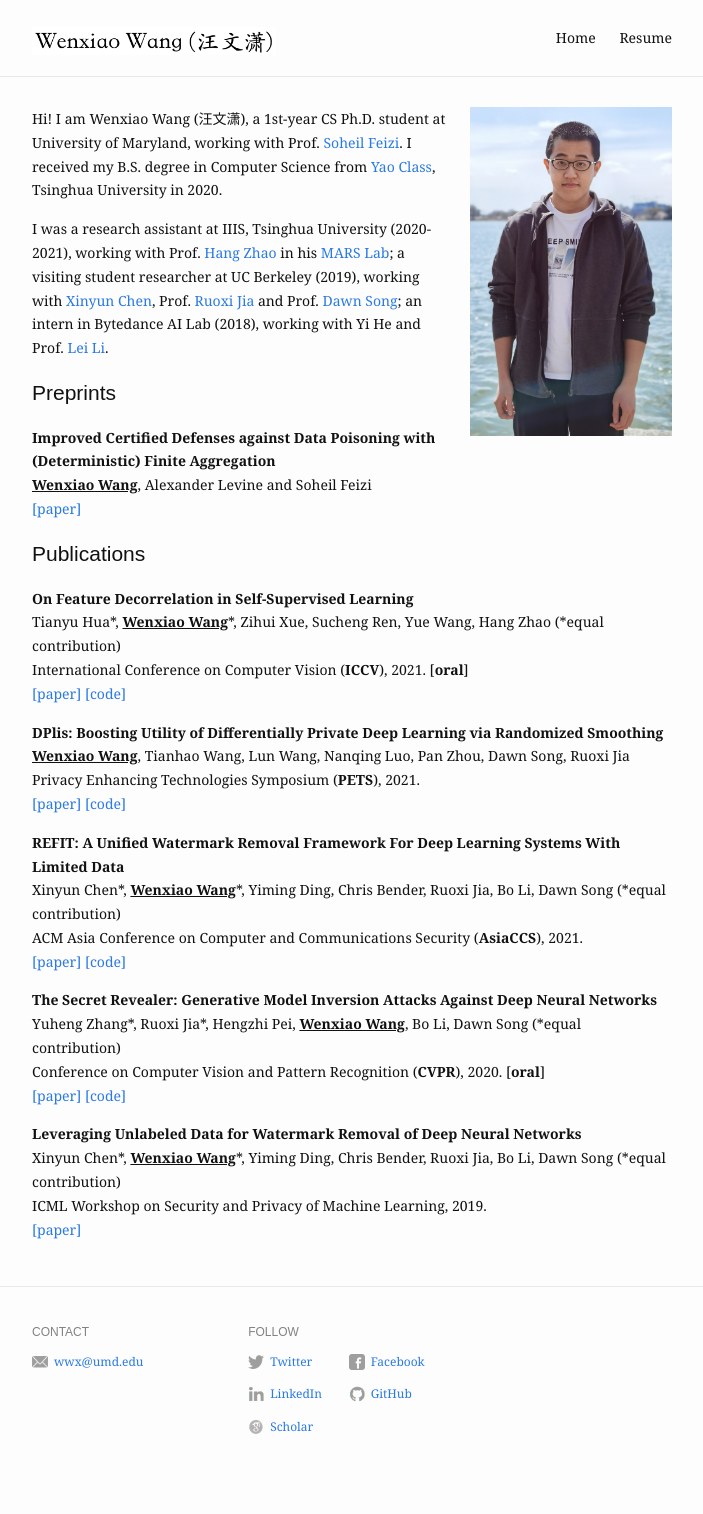
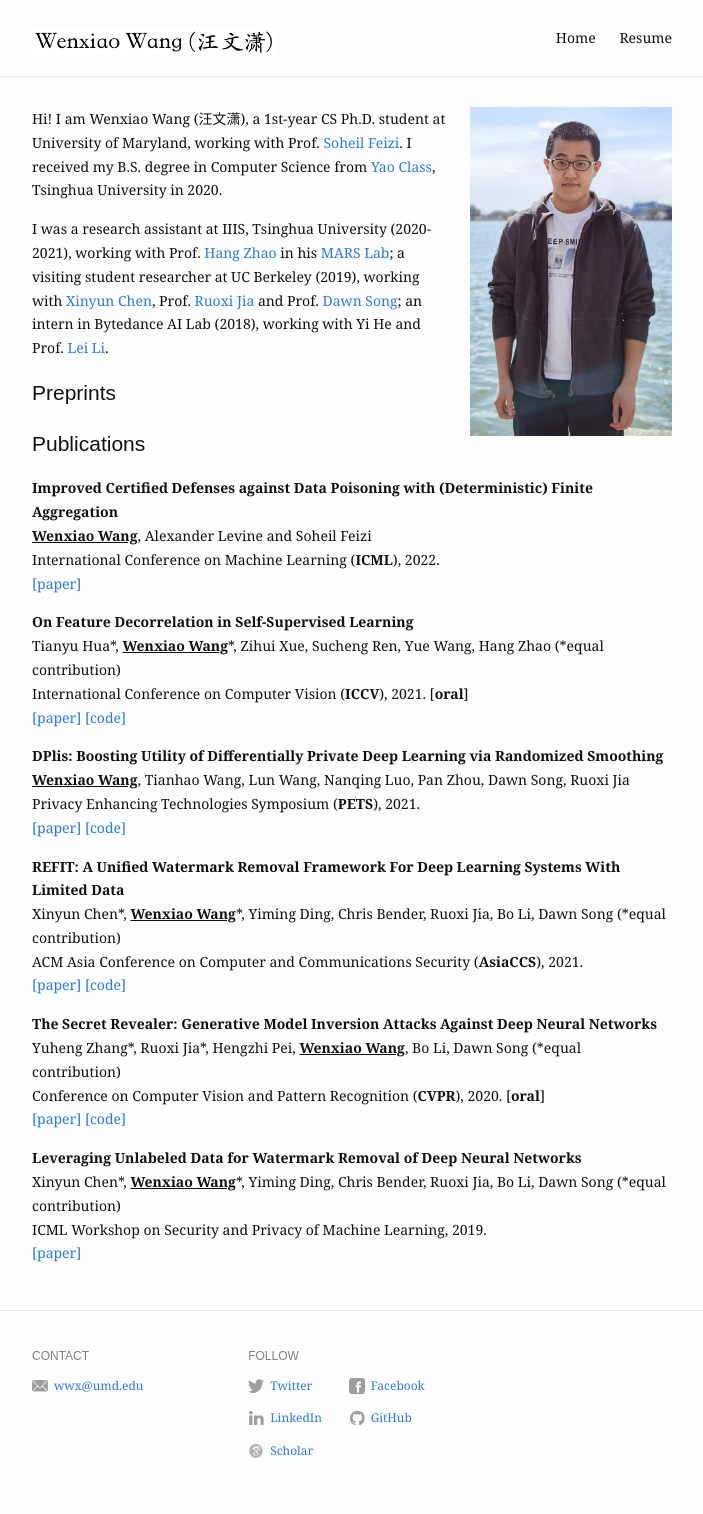
Before and after one commit to wangwenxiao/wangwenxiao.github.io, a Jekyll site: the page built from index.md, in a window 1280 px wide. Shown: the whole page, without its empty margins (288-991 px from the left). Built offline with Jekyll 4.4.1, drawn with Linux system fonts in a browser that asks for light colours; before the commit the page ends 1490 px from its top, so only the background shows below that.

Commit message:
Update index.md

```diff
--- a/index.md
+++ b/index.md
@@ -11,11 +11,14 @@ Hi! I am Wenxiao Wang (汪文潇), a 1st-year CS Ph.D. student at University of
 I was a research assistant at IIIS, Tsinghua University (2020-2021), working with Prof. [Hang Zhao](https://hangzhaomit.github.io) in his [MARS Lab](http://group.iiis.tsinghua.edu.cn/~marslab/#/); a visiting student researcher at UC Berkeley (2019), working with [Xinyun Chen](https://jungyhuk.github.io), Prof. [Ruoxi Jia](https://ruoxijia.info) and Prof. [Dawn Song](https://people.eecs.berkeley.edu/~dawnsong/); an intern in Bytedance AI Lab (2018), working with Yi He and Prof. [Lei Li](https://sites.cs.ucsb.edu/~lilei/).
 
 ## Preprints
+
+
+## Publications
 **Improved Certified Defenses against Data Poisoning with (Deterministic) Finite Aggregation**
 **<u>Wenxiao Wang</u>**, Alexander Levine and Soheil Feizi
+International Conference on Machine Learning (**ICML**), 2022.
 [[paper]](https://arxiv.org/pdf/2202.02628.pdf)
 
-## Publications
 **On Feature Decorrelation in Self-Supervised Learning**
 Tianyu Hua\*, **<u>Wenxiao Wang</u>**\*, Zihui Xue, Sucheng Ren, Yue Wang, Hang Zhao (\*equal contribution)
 International Conference on Computer Vision (**ICCV**), 2021. [**oral**]
```
